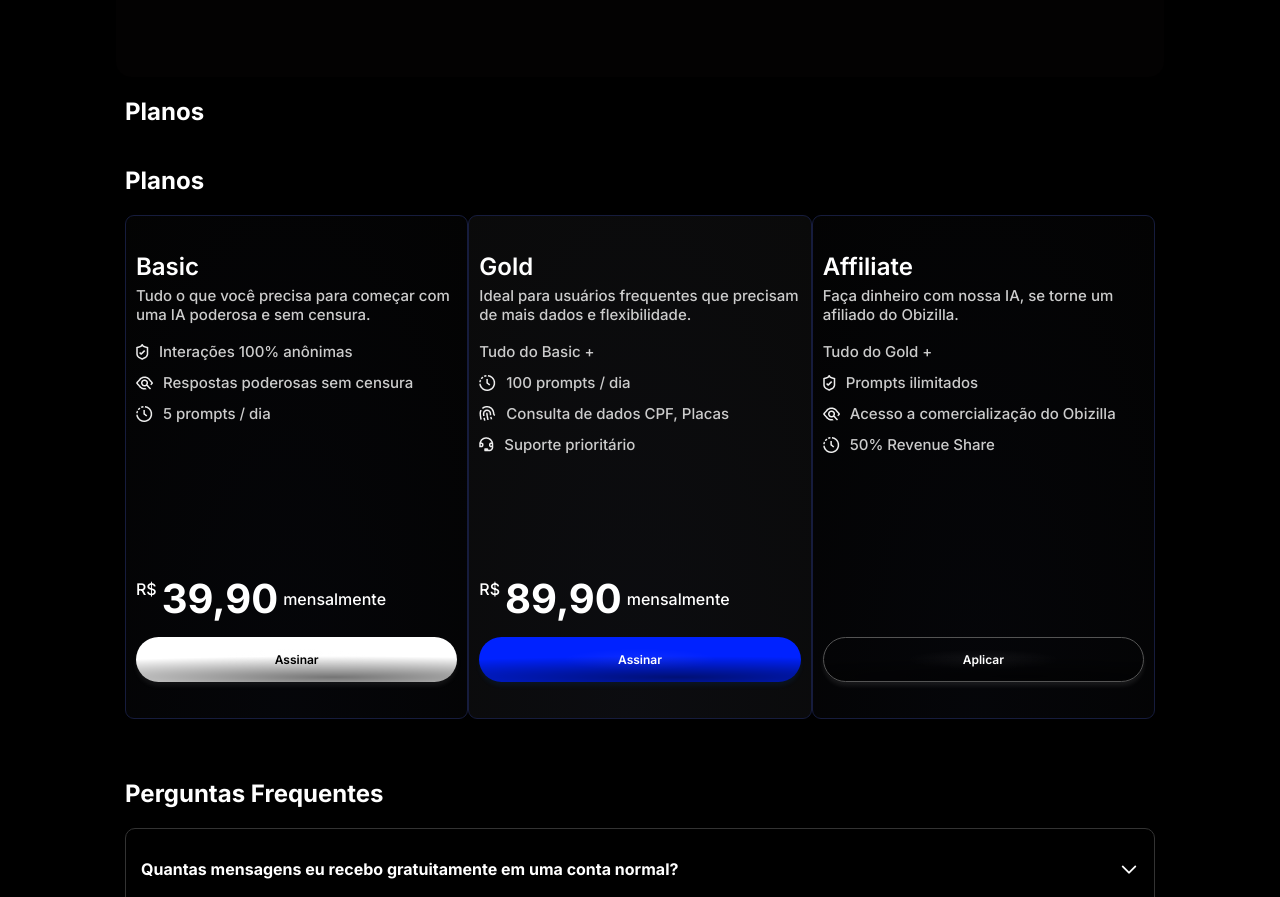
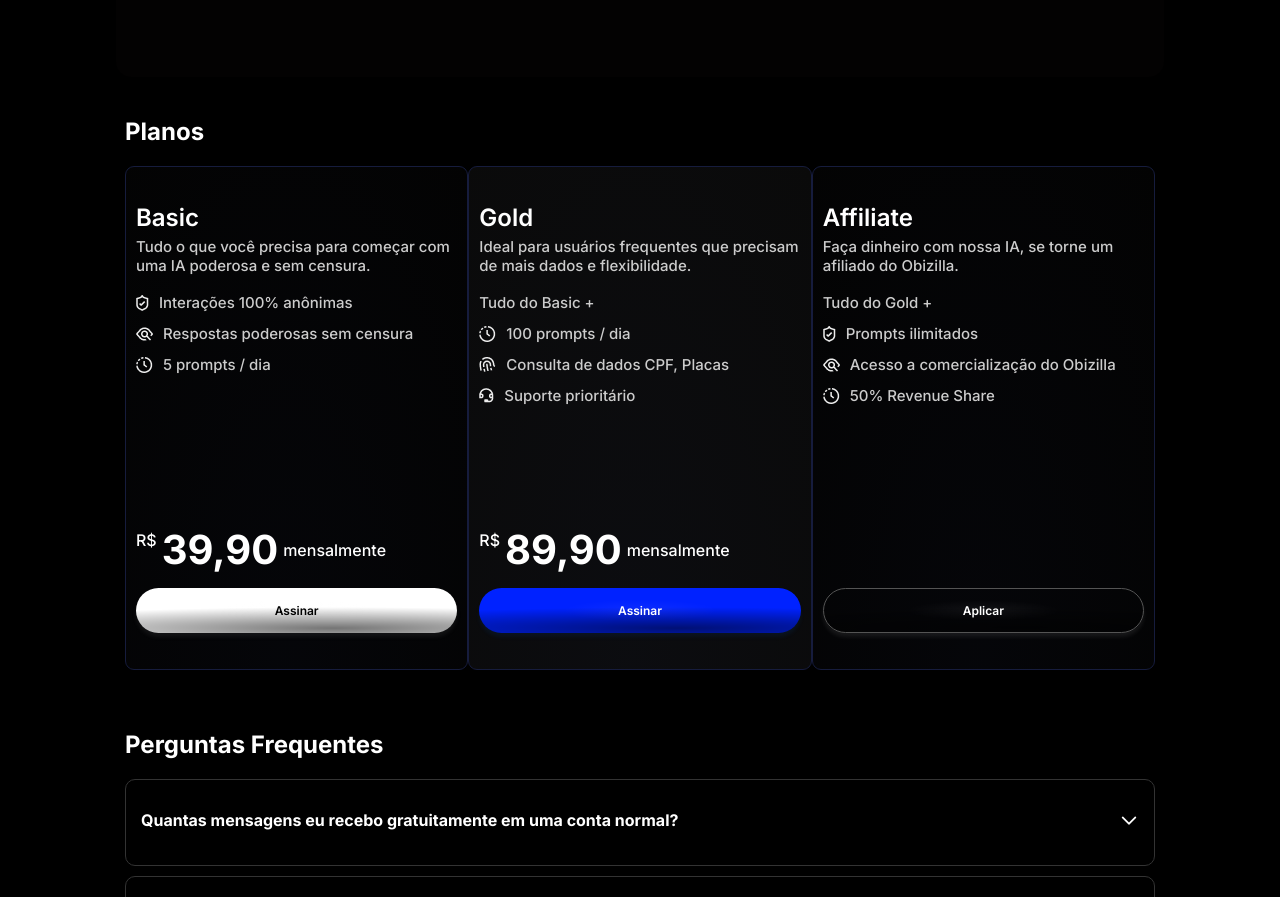
Before and after one commit to workezAI/obizilaSecondLp, a plain HTML site: page index.html in a window 1280 px wide. Shown: the part 2408-3305 px from the top of the page. Drawn offline with nearby package versions, Linux system fonts and the light colour scheme; files whose address does not match are found by name.

Commit message:
subindo plans

```diff
--- a/index.html
+++ b/index.html
@@ -327,7 +327,6 @@
 </div>
 
 <div class="plans-container-main">
-  <h1 class="plans-title">Planos</h1>
 
   <div class="plans-container-main" id="planosSection">
     <h1 class="plans-title">Planos</h1>
```
